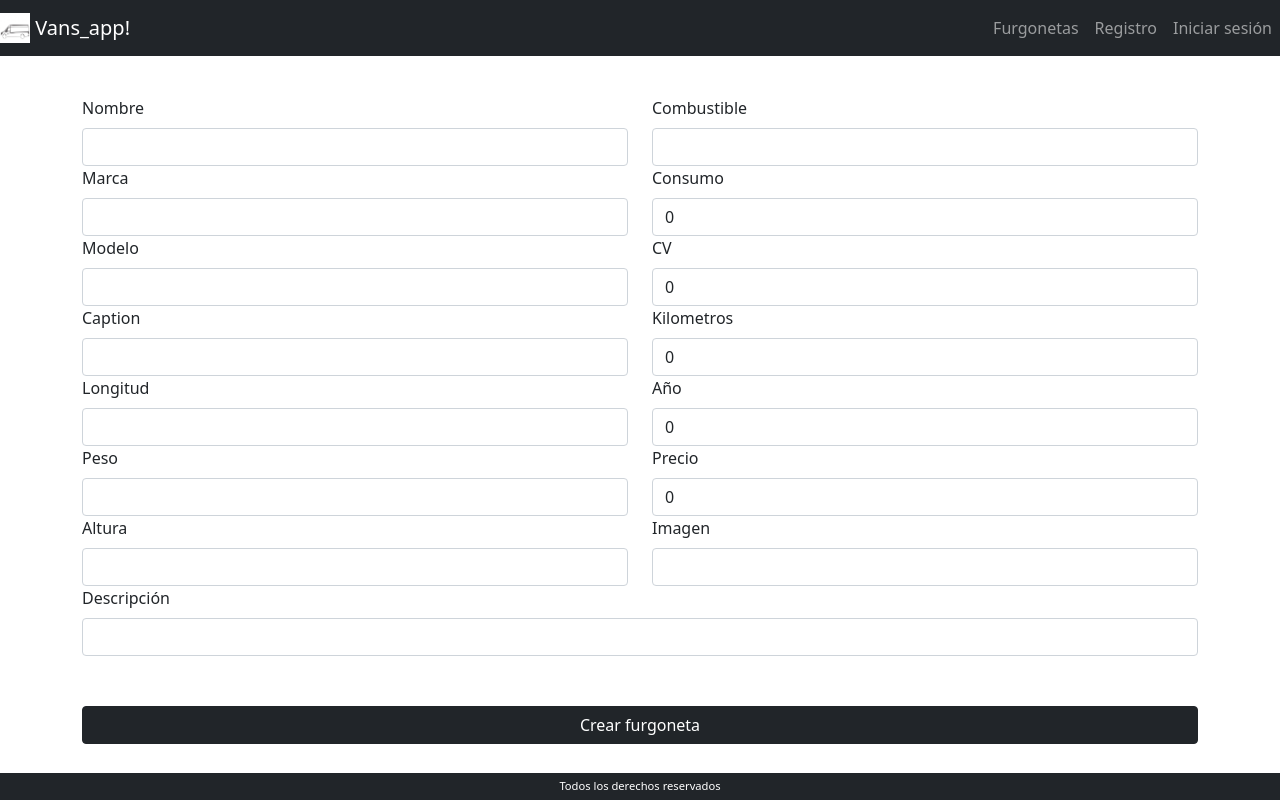
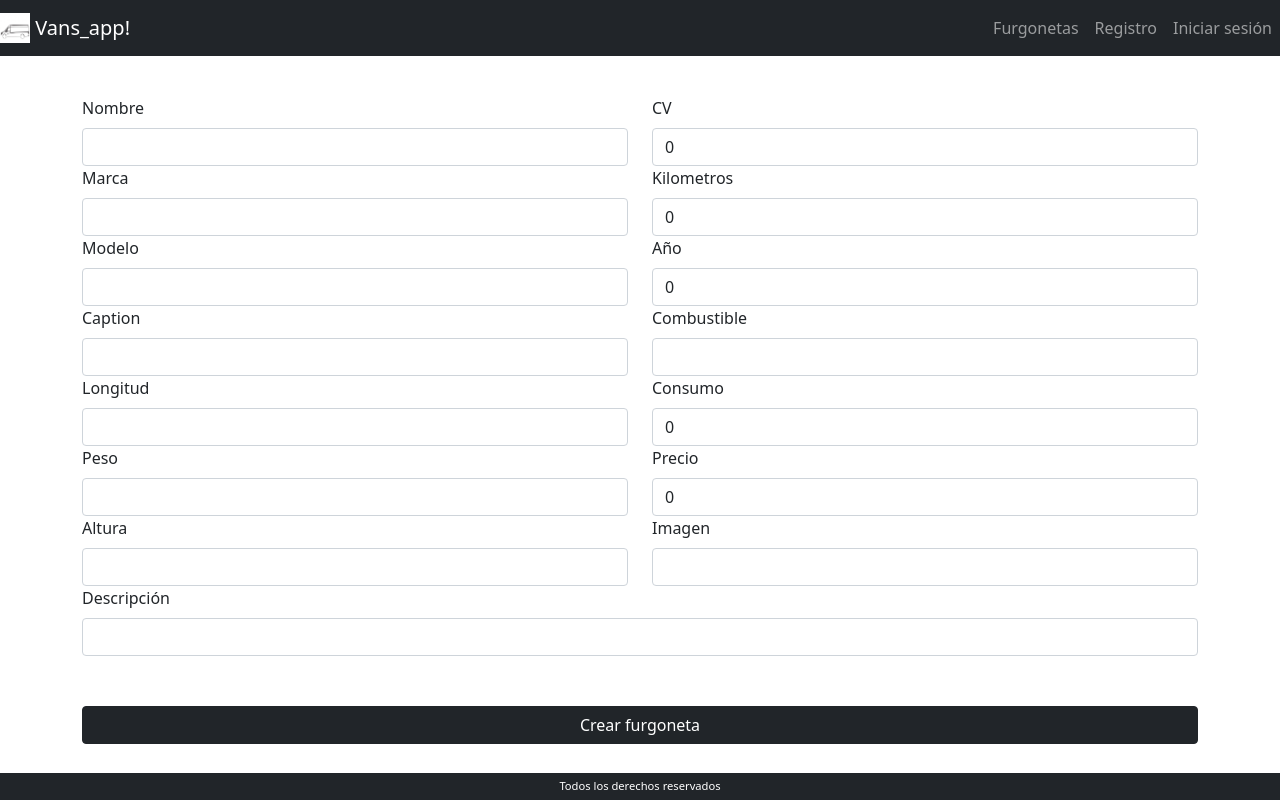
Before and after one commit to jaimebastos/TheVanning, a React (Create React App) app in the folder client/: page /vans/create in a window 1280 px wide. Built offline with nearby package versions, Linux system fonts and the light colour scheme.

Commit message:
Fixed minor bugs

```diff
--- a/client/src/components/pages/EditExtra/EditExtra.js
+++ b/client/src/components/pages/EditExtra/EditExtra.js
@@ -41,7 +41,7 @@ class EditExtra extends Component {
       .then((response) => {
         this.props.closeModal();
         this.props.refresh();
-        console.log("SE HABRA EDITADOOO???", response.data);
+
       })
       .catch((err) => console.log(err));
   }
@@ -50,7 +50,7 @@ class EditExtra extends Component {
     const uploadData = new FormData();
     uploadData.append("imageData", e.target.files[0]);
 
-    console.log(e.target.files[0], "lo que va al formulario");
+
     this.uploadsService
       .uploadimage(uploadData)
       .then((response) => {
--- a/client/src/components/pages/EditVan/EditVan.js
+++ b/client/src/components/pages/EditVan/EditVan.js
@@ -52,25 +52,25 @@ class EditVan extends Component {
 
         this.VansService
             .updateVan(vans_id, obj)
-            .then(response => this.props.history('/vans'))
+            .then(() => console.log(obj))
             .catch(err => console.log(err))
     }
 
     componentDidMount() {
         this.loadVan()
         this.copyVans = this.state
-        console.log(this.copyVans)
+
 
     }
 
     designerOnChange(designer) { this.setState({ designer }) }
 
     dimensionOnChange(dimension) {
-        console.log(dimension)
         this.setState({ dimension })
     }
 
     specificationsOnChange(specifications) {
+        console.log("GOLA")
         console.log(specifications)
         this.setState({ specifications })
     }
@@ -81,7 +81,6 @@ class EditVan extends Component {
             .then(response => {
                 // const vans  = response.data
                 this.setState(response.data)
-                console.log('Estamos aquiiiiii', this.state)
             })
             .catch(err => console.log('ERROR, YA VEREMOS QUE HASCEMOS', err))
     }
--- a/client/src/components/pages/ExtrasDetails/ExtrasDetails.js
+++ b/client/src/components/pages/ExtrasDetails/ExtrasDetails.js
@@ -20,13 +20,12 @@ class ExtrasDetails extends Component {
       })
   }
 
-    deleteExtra(){
-        console.log(this.props)
+  deleteExtra() {
     const { id } = this.props
 
     this.extrasService
       .deleteOneExtra(id)
-          .then(() =>{
+      .then(() => {
         this.props.closeModal();
         this.props.refresh();
       })
--- a/client/src/components/pages/NewVan/NewVan.js
+++ b/client/src/components/pages/NewVan/NewVan.js
@@ -1,7 +1,9 @@
 import { Component } from 'react'
 import { Form, Button, Container, Row, Col } from 'react-bootstrap'
 import VansService from '../../../service/vans.service'
-import './NewVan.css'
+import DesignerVan from '../VansForm/DesignerVan'
+import DimensionVan from '../VansForm/DimensionVan'
+import SpecificationsVan from '../VansForm/SpecificationsVan'
 
 class NewVan extends Component {
     constructor() {
@@ -35,27 +37,8 @@ class NewVan extends Component {
     }
 
     handleInputChange(e) {
-        const { name, value } = e.target
-        const designerCopy = { ...this.state.designer }
-        const dimensionCopy = { ...this.state.dimension }
-        const specificationsCopy = { ...this.state.specifications }
-        const specificationsFuelCopy = { ...this.state.specifications.fuelSpecifications }
-
-        designerCopy[name] = value
-        dimensionCopy[name] = value
-        specificationsCopy[name] = value
-        specificationsFuelCopy[name] = value
-
-        this.setState({
-            [name]: value,
-            designer: designerCopy,
-            dimension: dimensionCopy,
-            specifications: {
-                specificationsCopy,
-                fuelSpecifications: specificationsFuelCopy,
-            }
-        })
-
+        let { name, value } = e.target
+        this.setState({ [name]: value, })
     }
 
     handleSubmit(e) {
@@ -64,13 +47,23 @@ class NewVan extends Component {
 
         this.VansService
             .createVan(this.state)
-            .then(response => this.props.history.push('/vans'))
+            .then(() => this.props.history.push('/vans'))
             .catch(err => console.log(err))
+    }
+
+    designerOnChange(designer) { this.setState({ designer }) }
+
+    dimensionOnChange(dimension) {
+        this.setState({ dimension })
+    }
+
+    specificationsOnChange(specifications) {
+        this.setState({ specifications })
     }
 
     render() {
         return (
-            <Container>
+            < Container >
 
                 <Form onSubmit={e => this.handleSubmit(e)}>
 
@@ -81,57 +74,23 @@ class NewVan extends Component {
                                 <Form.Control type="text" value={this.state.name} onChange={e => this.handleInputChange(e)} name="name" />
                             </Form.Group>
 
-                            <Form.Group controlId="brand">
-                                <Form.Label>Marca</Form.Label>
-                                <Form.Control type="text" value={this.state.designer.brand} onChange={e => this.handleInputChange(e)} name="brand" />
-                            </Form.Group>
-                            <Form.Group controlId="model">
-                                <Form.Label>Modelo</Form.Label>
-                                <Form.Control type="text" value={this.state.designer.model} onChange={e => this.handleInputChange(e)} name="model" />
-                            </Form.Group>
+
+                            <DesignerVan info={this.state.designer} onInputChange={(e) => this.designerOnChange(e)} />
+
 
                             <Form.Group controlId="caption">
                                 <Form.Label>Caption</Form.Label>
                                 <Form.Control type="text" value={this.state.caption} onChange={e => this.handleInputChange(e)} name="caption" />
                             </Form.Group>
-                            <Form.Group controlId="length">
-                                <Form.Label>Longitud</Form.Label>
-                                <Form.Control type="text" value={this.state.dimension.length} onChange={e => this.handleInputChange(e)} name="length" />
-                            </Form.Group>
-                            <Form.Group controlId="weight">
-                                <Form.Label>Peso</Form.Label>
-                                <Form.Control type="number" value={this.state.dimension.weight} onChange={e => this.handleInputChange(e)} name="weight" />
-                            </Form.Group>
-                            <Form.Group controlId="height">
-                                <Form.Label>Altura</Form.Label>
-                                <Form.Control type="text" value={this.state.dimension.height} onChange={e => this.handleInputChange(e)} name="height" />
-                            </Form.Group>
+
+                            <DimensionVan info={this.state.dimension} onInputChange={(e) => this.dimensionOnChange(e)} />
+
                         </Col>
 
                         <Col md={6}>
-                            <Form.Group controlId="fuelType">
-                                <Form.Label>Combustible</Form.Label>
-                                <Form.Control type="text" value={this.state.specifications.fuelSpecifications.fuelType} onChange={e => this.handleInputChange(e)} name="fuelType" />
-                            </Form.Group>
-                            <Form.Group controlId="fuelConsume">
-                                <Form.Label>Consumo</Form.Label>
-                                <Form.Control type="number" value={this.state.specifications.fuelSpecifications.fuelConsume} onChange={e => this.handleInputChange(e)} name="fuelConsume" />
-                            </Form.Group>
 
-                            <Form.Group controlId="cv">
-                                <Form.Label>CV</Form.Label>
-                                <Form.Control type="number" value={this.state.specifications.cv} onChange={e => this.handleInputChange(e)} name="cv" />
-                            </Form.Group>
+                            <SpecificationsVan info={this.state.specifications} onInputChange={(e) => this.specificationsOnChange(e)} />
 
-                            <Form.Group controlId="kilometers">
-                                <Form.Label>Kilometros</Form.Label>
-                                <Form.Control type="number" value={this.state.specifications.kilometers} onChange={e => this.handleInputChange(e)} name="kilometers" />
-                            </Form.Group>
-
-                            <Form.Group controlId="year">
-                                <Form.Label>Año</Form.Label>
-                                <Form.Control type="number" value={this.state.specifications.year} onChange={e => this.handleInputChange(e)} name="year" />
-                            </Form.Group>
 
                             <Form.Group controlId="price">
                                 <Form.Label>Precio</Form.Label>
@@ -155,7 +114,7 @@ class NewVan extends Component {
                     <Button variant="dark" style={{ width: '100%', margin: '50px auto' }} type="submit">Crear furgoneta</Button>
                 </Form>
 
-            </Container>
+            </Container >
         )
     }
 
--- a/client/src/components/pages/VanDetails/VanDetails.js
+++ b/client/src/components/pages/VanDetails/VanDetails.js
@@ -20,7 +20,6 @@ class VanDetails extends Component {
         this.VansService
             .getOneVan(id)
             .then(response => {
-                console.log('hooooooolaaaa', response)
                 this.setState({ van: response.data })
             })
             .catch(err => console.log(err))
--- a/client/src/components/pages/Vans/Vans-list.js
+++ b/client/src/components/pages/Vans/Vans-list.js
@@ -3,7 +3,7 @@ import { Component } from 'react'
 import VansService from './../../../service/vans.service'
 import VanCard from './Van-card'
 
-import {Link} from 'react-router-dom'
+import { Link } from 'react-router-dom'
 
 import { Row } from 'react-bootstrap'
 
@@ -27,7 +27,6 @@ class VansList extends Component {
         this.VansService
             .getAllVans()
             .then(response => {
-                console.log('Estamos aquiiiiii', response)
                 this.setState({ vans: response.data })
             })
             .catch(err => console.log('ERROR, YA VEREMOS QUE HASCEMOS', err))
@@ -36,7 +35,7 @@ class VansList extends Component {
     render() {
         const { vans } = this.state
 
-        return(
+        return (
 
             !vans
                 ?
--- a/client/src/components/pages/VansForm/DimensionVan.js
+++ b/client/src/components/pages/VansForm/DimensionVan.js
@@ -6,24 +6,24 @@ class DimensionVan extends Component {
     constructor(props) {
         super(props)
         this.state = {
-                length: this.props.info.length,
-                Weight: this.props.info.weight,
-                height: this.props.info.height,
+            length: this.props.info.length,
+            weight: this.props.info.weight,
+            height: this.props.info.height,
         }
     }
 
     handleInputChange(e) {
         const { name, value } = e.target
-        this.setState({ [name]: value } , () => {
+        this.setState({ [name]: value }, () => {
             this.props.onInputChange(this.state)
         })
- }
+    }
 
     render() {
 
-        return(
+        return (
             <>
-               <Form.Group controlId="length">
+                <Form.Group controlId="length">
                     <Form.Label>Longitud</Form.Label>
                     <Form.Control type="text" value={this.state.length} onChange={e => this.handleInputChange(e)} name="length" />
                 </Form.Group>
--- a/client/src/components/pages/VansForm/SpecificationsVan.js
+++ b/client/src/components/pages/VansForm/SpecificationsVan.js
@@ -17,10 +17,11 @@ class SpecificationsVan extends Component {
     }
 
     handleInputChange(e) {
-        console.log(e.target.name)
         const { name, value } = e.target
         this.setState({
             [name]: value
+        }, () => {
+            this.props.onInputChange(this.state)
         })
     }
 
@@ -29,7 +30,6 @@ class SpecificationsVan extends Component {
     }
 
     render() {
-        console.log(this.state)
         return (
             <>
                 <Form.Group controlId="cv">
```
Also changed, not shown: client/src/components/pages/Extras/Extras-list.js (+4 -6 lines), client/src/components/pages/NewExtra/NewExtra.js (+6 -8 lines), client/src/components/pages/VansForm/FuelSpecificationsVan.js (+6 -6 lines), 2 other files (tests, documents, lock files or other folders). Lines whose indentation alone changed are shown as unchanged.
